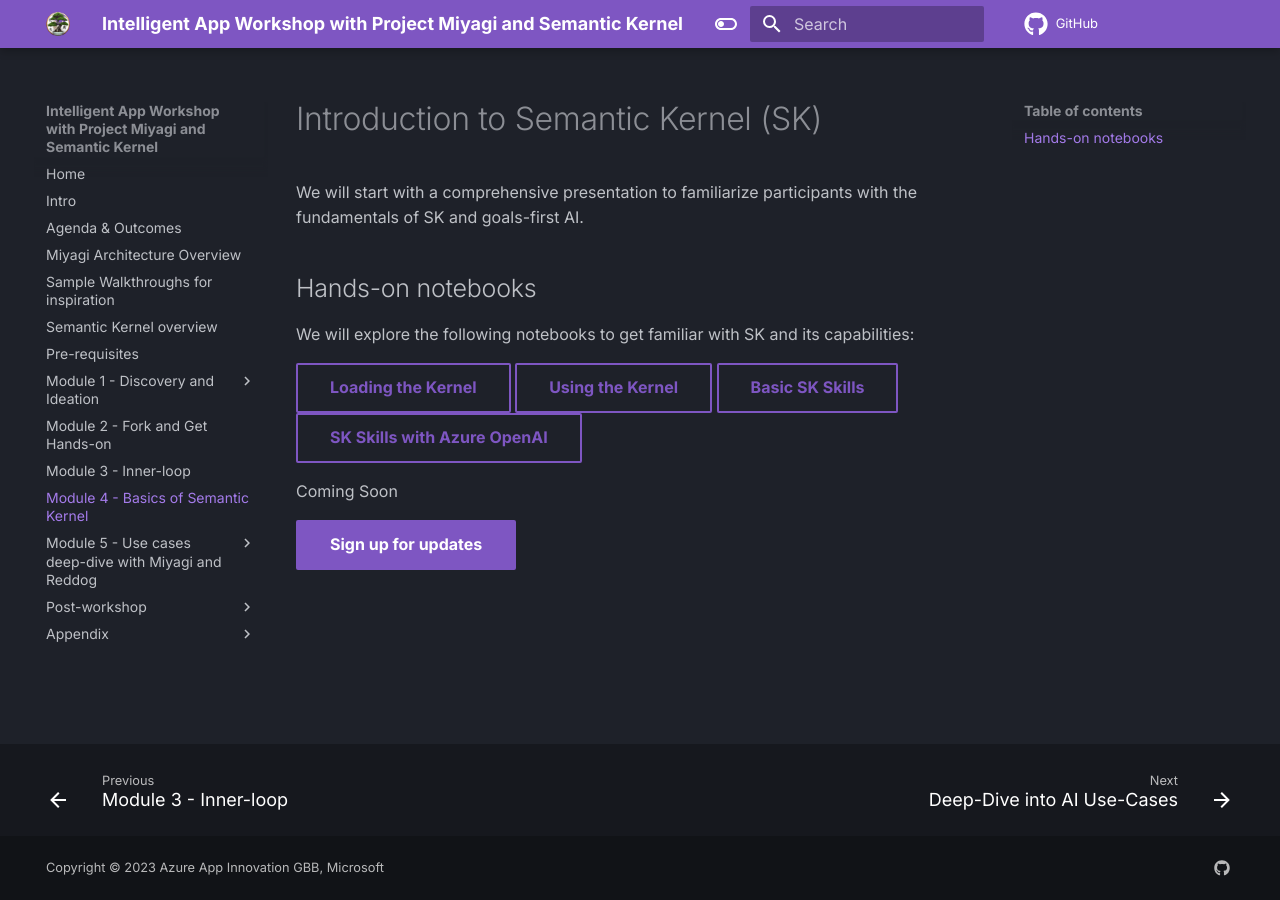
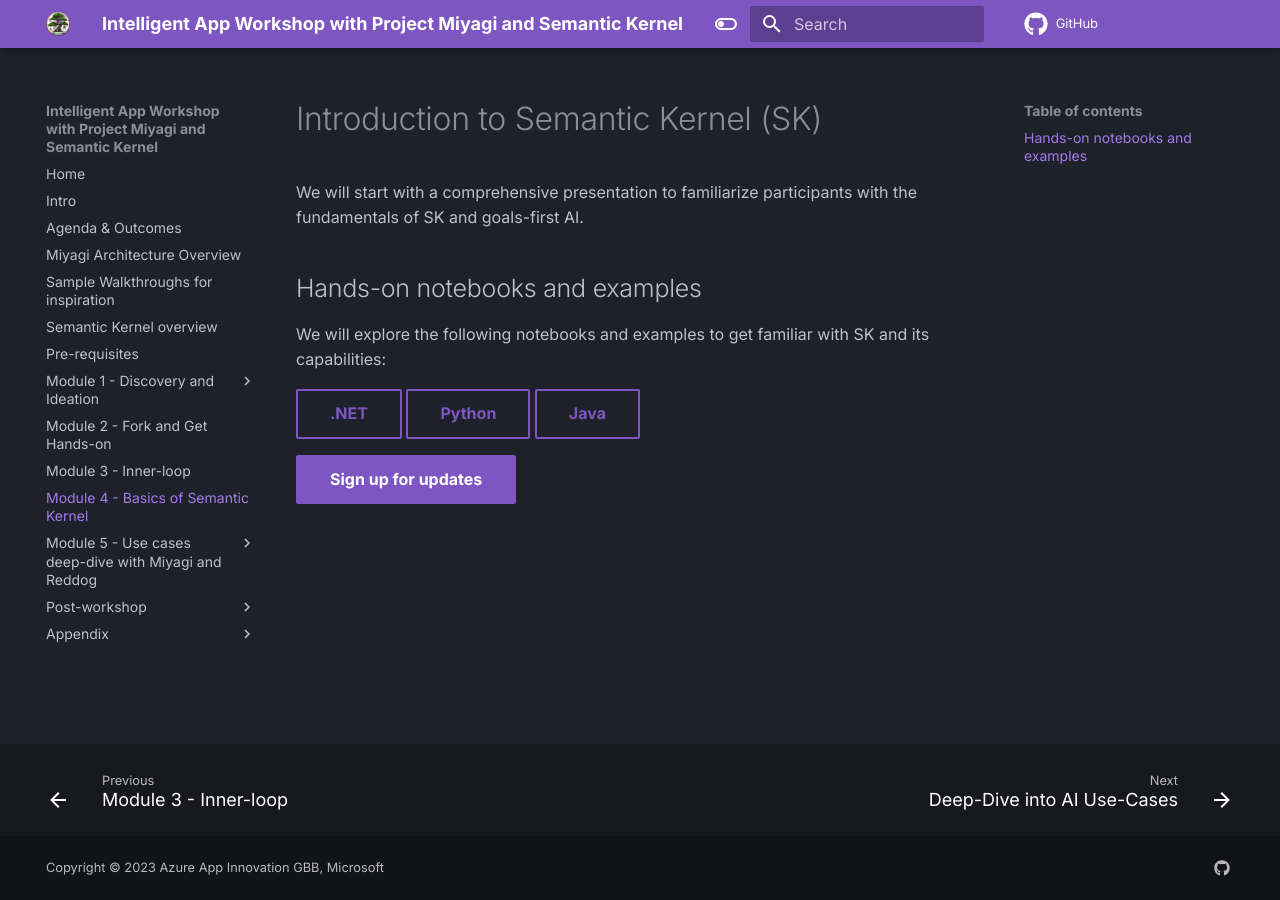
Before and after one commit to Azure/intelligent-app-workshop, an MkDocs documentation site: the page built from docs/wksp/04-Semantic-Kernel-Basics/index.md, in a window 1280 px wide. Built offline with MkDocs 1.6.1 and Material for MkDocs 9.7.7, drawn with Linux system fonts in a browser that asks for light colours; comment, search, counter and statistics services are not loaded.

Commit message:
update sk java examples

```diff
--- a/docs/wksp/04-Semantic-Kernel-Basics/index.md
+++ b/docs/wksp/04-Semantic-Kernel-Basics/index.md
@@ -2,15 +2,12 @@
 
 We will start with a comprehensive presentation to familiarize participants with the fundamentals of SK and goals-first AI.
 
-## Hands-on notebooks
+## Hands-on notebooks and examples
 
-We will explore the following notebooks to get familiar with SK and its capabilities:
+We will explore the following notebooks and examples to get familiar with SK and its capabilities:
 
-[Loading the Kernel](#){ .md-button }
-[Using the Kernel](#){ .md-button }
-[Basic SK Skills](#){ .md-button }
-[SK Skills with Azure OpenAI](#){ .md-button }
-
-Coming Soon
+[.NET](https://github.com/microsoft/semantic-kernel/tree/main/samples/notebooks/dotnet){ .md-button }
+[Python](https://github.com/microsoft/semantic-kernel/tree/main/samples/notebooks/python){ .md-button }
+[Java](https://github.com/microsoft/semantic-kernel/tree/experimental-java/java/samples/sample-code/src/main/java/com/microsoft/semantickernel/syntaxexamples){ .md-button }
 
 [Sign up for updates](https://forms.office.com/r/rLds2s8RH1){ :target="_blank" .md-button .md-button--primary }
```
Also changed, not shown: docs/index.md (+0 -1 lines).
